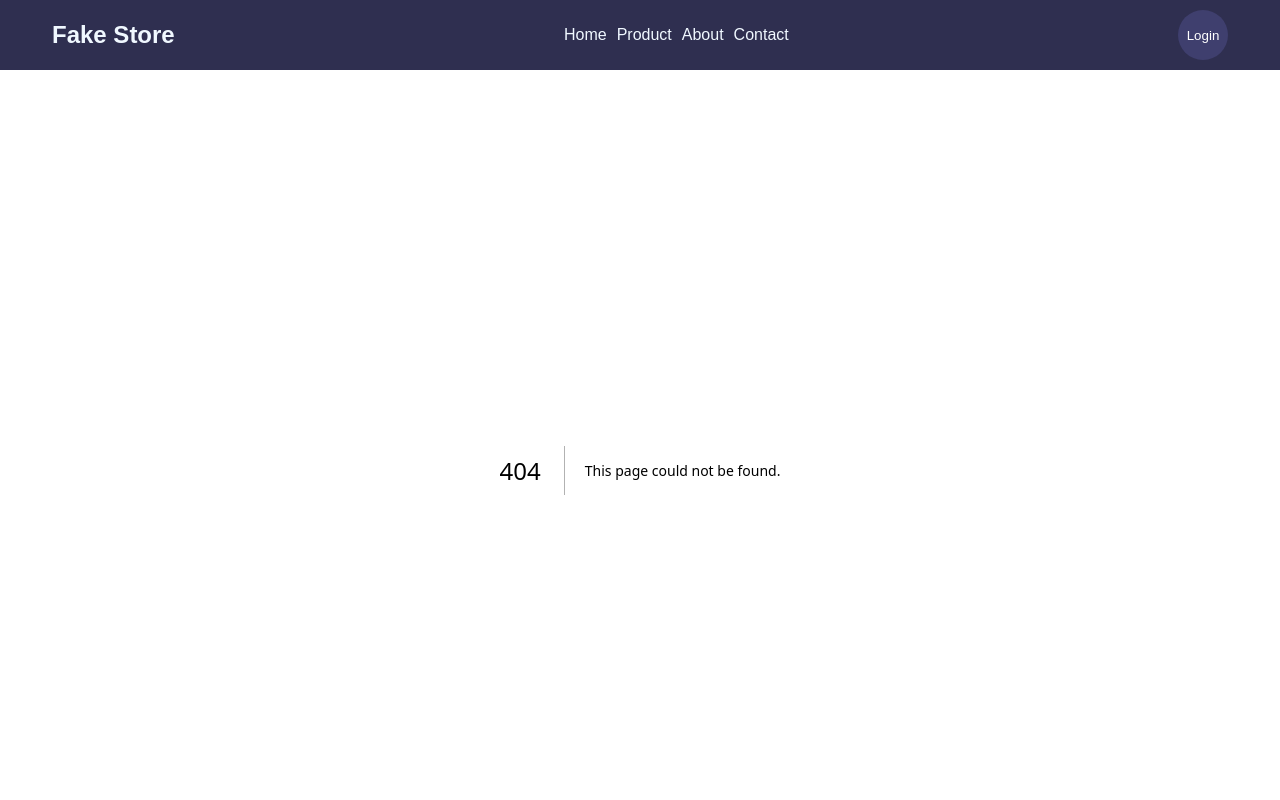
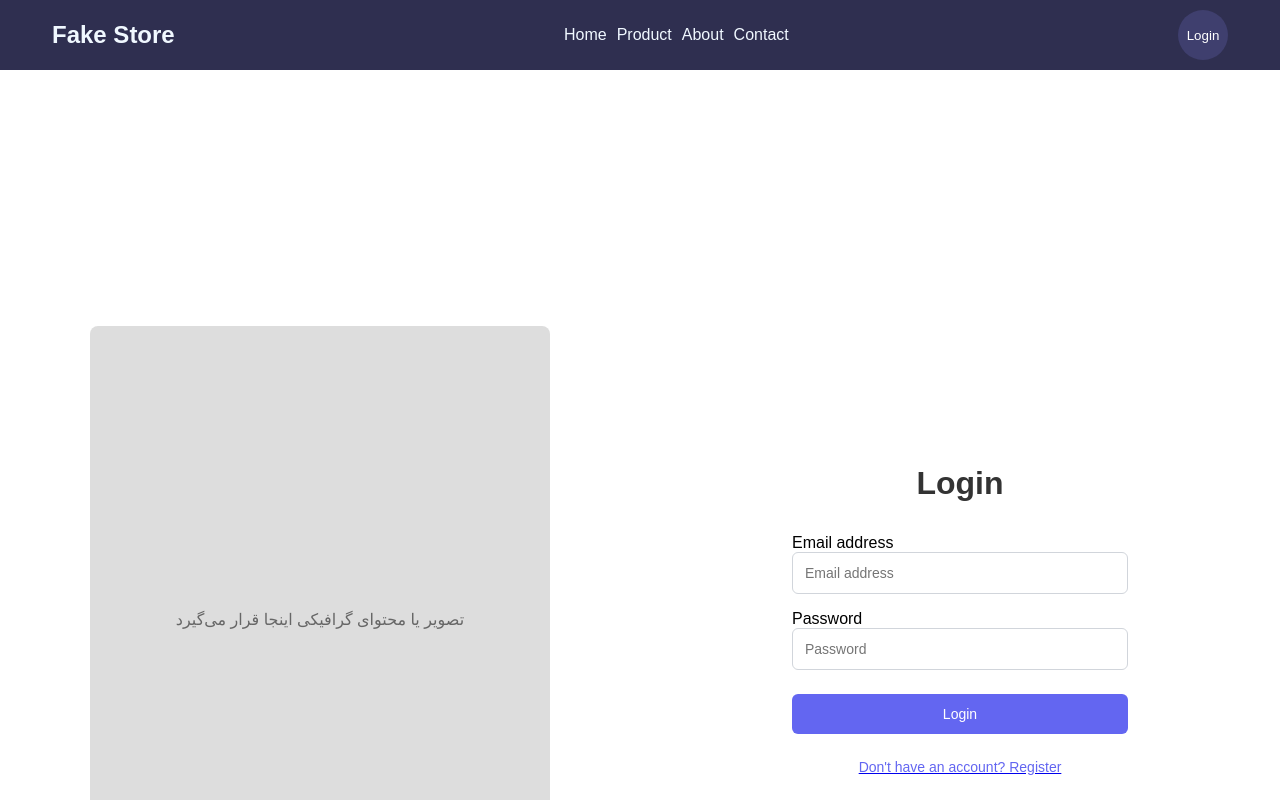
Before and after one commit to Younes-sh/FAKE_STORE, a Next.js app in the folder app/: page /login in a window 1280 px wide. Before the commit this address had no page. Shown: the top 800 px of the page. Built offline with nearby package versions, Linux system fonts and the light colour scheme; no server answers.

Commit message:
I created pages/login/

```diff
--- /dev/null
+++ b/app/pages/login/LoginPage.module.css
@@ -0,0 +1,132 @@
+.loginContainer {
+  display: flex;
+  min-height: 100vh;
+  margin-top: 150px;
+}
+
+.loginImageSection {
+  flex: 1;
+  /* background-color: #f0f2f5; */
+  display: flex;
+  align-items: center;
+  justify-content: center;
+  padding: 2rem;
+}
+
+.loginImagePlaceholder {
+  width: 80%;
+  height: 80%;
+  background-color: #ddd;
+  border-radius: 8px;
+  display: flex;
+  align-items: center;
+  justify-content: center;
+  color: #666;
+  .loginImage {
+    width: 100%;
+    height: 100%;
+    object-fit: cover;
+    border-radius: 8px;
+  }
+}
+
+.loginFormSection {
+  flex: 1;
+  display: flex;
+  align-items: center;
+  justify-content: center;
+  padding: 2rem;
+  background-color: white;
+}
+
+.loginFormContainer {
+  width: 100%;
+  max-width: 400px;
+  padding: 2rem;
+}
+
+.loginTitle {
+  text-align: center;
+  font-size: 2rem;
+  font-weight: bold;
+  color: #333;
+  margin-bottom: 1.5rem;
+}
+
+.loginError {
+  color: #ef4444;
+  text-align: center;
+  margin-bottom: 1rem;
+}
+
+.loginForm {
+  margin-top: 2rem;
+}
+
+.formInputs {
+  margin-bottom: 1.5rem;
+}
+
+.inputGroup {
+  margin-bottom: 1rem;
+}
+
+.loginInput {
+  width: 100%;
+  padding: 0.75rem;
+  border: 1px solid #d1d5db;
+  border-radius: 0.375rem;
+  font-size: 0.875rem;
+  color: #111827;
+  transition: border-color 0.2s, box-shadow 0.2s;
+}
+
+.loginInput:focus {
+  outline: none;
+  border-color: #6366f1;
+  box-shadow: 0 0 0 3px rgba(99, 102, 241, 0.1);
+}
+
+.loginButton {
+  width: 100%;
+  padding: 0.75rem;
+  background-color: #6366f1;
+  color: white;
+  border: none;
+  border-radius: 0.375rem;
+  font-size: 0.875rem;
+  font-weight: 500;
+  cursor: pointer;
+  transition: background-color 0.2s;
+}
+
+.loginButton:hover {
+  background-color: #4f46e5;
+}
+
+.registerLink {
+  margin-top: 1.5rem;
+  text-align: center;
+}
+
+.registerLink span {
+  color: #6366f1;
+  cursor: pointer;
+  font-size: 0.875rem;
+}
+
+.registerLink span:hover {
+  color: #4f46e5;
+  text-decoration: underline;
+}
+
+@media (max-width: 768px) {
+  .loginContainer {
+    flex-direction: column;
+    margin-top: 100px;
+  }
+
+  .loginImageSection {
+    display: none;
+  }
+}
--- /dev/null
+++ b/app/pages/login/index.js
@@ -0,0 +1,113 @@
+import { useState, useEffect } from 'react';
+import { signIn, useSession } from 'next-auth/react';
+import { useRouter } from 'next/router';
+import Link from 'next/link';
+import styles from './LoginPage.module.css';
+
+export default function LoginPage() {
+  const [email, setEmail] = useState('');
+  const [password, setPassword] = useState('');
+  const [error, setError] = useState('');
+  const router = useRouter();
+
+  // استفاده از هوک useSession برای بررسی وضعیت لاگین کاربر
+  const { data: session, status } = useSession();
+
+  // اگر کاربر قبلا لاگین کرده باشد، به صفحه پروفایل هدایت می‌شود
+  useEffect(() => {
+  if (session) {
+    router.push('/profile');
+  }
+}, [session]);
+
+
+  const handleSubmit = async (e) => {
+    e.preventDefault();
+    setError('');
+
+    const result = await signIn('credentials', {
+      redirect: false,
+      email,
+      password,
+      callbackUrl: '/profile',
+    });
+
+    if (result?.error) {
+      console.error("Login error:", result.error);
+      setError('Email or password is incorrect');
+    }
+
+  };
+
+  if (status === 'loading') {
+    return <div className={styles.loading}>Loading...</div>;
+  }
+
+  return (
+    <div className={styles.loginContainer}>
+      <div className={styles.loginImageSection}>
+        <div className={styles.loginImagePlaceholder}>
+          <p>تصویر یا محتوای گرافیکی اینجا قرار می‌گیرد</p>
+        </div>
+      </div>
+
+      <div className={styles.loginFormSection}>
+        <div className={styles.loginFormContainer}>
+          <h2 className={styles.loginTitle}>Login</h2>
+          {error && <p className={styles.loginError}>{error}</p>}
+          <form className={styles.loginForm} onSubmit={handleSubmit}>
+            <div className={styles.formInputs}>
+              <div className={styles.inputGroup}>
+                <label htmlFor="email" className="sr-only">
+                  Email address
+                </label>
+                <input
+                  id="email"
+                  name="email"
+                  type="email"
+                  autoComplete="email"
+                  required
+                  className={styles.loginInput}
+                  placeholder="Email address"
+                  value={email}
+                  onChange={(e) => setEmail(e.target.value)}
+                />
+              </div>
+              <div className={styles.inputGroup}>
+                <label htmlFor="password" className="sr-only">
+                  Password
+                </label>
+                <input
+                  id="password"
+                  name="password"
+                  type="password"
+                  autoComplete="current-password"
+                  required
+                  className={styles.loginInput}
+                  placeholder="Password"
+                  value={password}
+                  onChange={(e) => setPassword(e.target.value)}
+                />
+              </div>
+            </div>
+
+            <div>
+              <button
+                type="submit"
+                className={styles.loginButton}
+                disabled={status === 'loading'}
+              >
+                {status === 'loading' ? 'Processing...' : 'Login'}
+              </button>
+            </div>
+          </form>
+          <div className={styles.registerLink}>
+            <Link href="/register">
+              <span>{`Don't have an account? Register`}</span>
+            </Link>
+          </div>
+        </div>
+      </div>
+    </div>
+  );
+}
```
